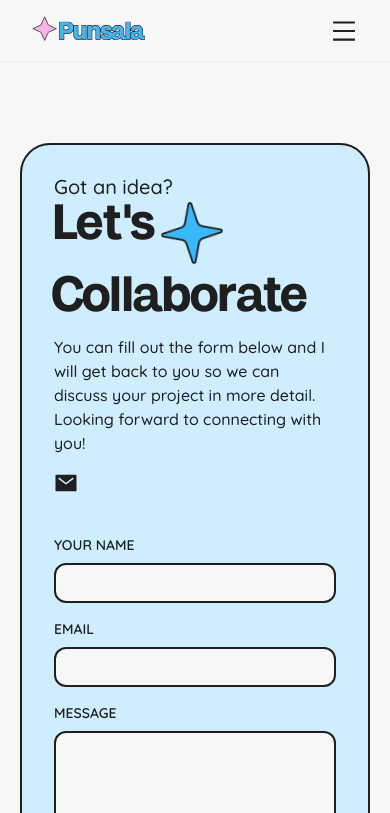
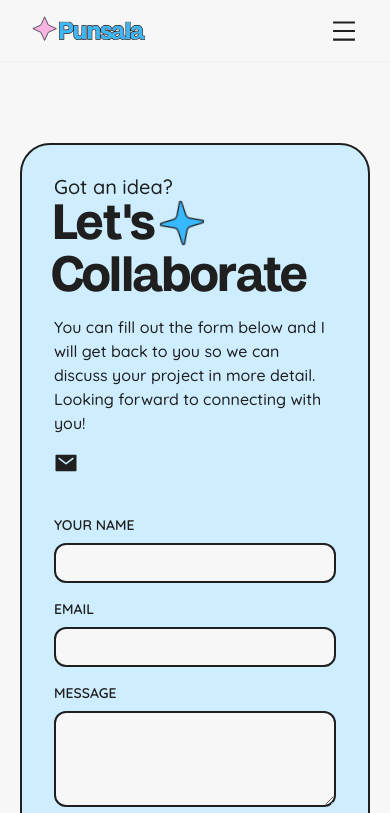
Before and after one commit to MAGHPMallawaarachchi/punsala-portfolio, a Next.js app: page /contact in a window 390 px wide. Shown: the top 813 px of the page. Built offline with nearby package versions, Linux system fonts and the light colour scheme.

Commit message:
Add animation to ContactForm component

```diff
--- a/components/ContactForm.tsx
+++ b/components/ContactForm.tsx
@@ -15,6 +15,7 @@ const ContactForm = () => {
                     <div className='flex'>
                         <h1 className='dark:text-light text-dark sm:text-[80px] text-[50px] sm:tracking-[4px] tracking-[3px] leading-none'>Let's</h1>
                         <motion.div
+                            className='sm:flex hidden'
                             initial={{
                                 rotate: 5,
                             }}
@@ -30,6 +31,24 @@ const ContactForm = () => {
                             }}
                         >
                             <LuSparkle size="72px" className="fill-blue stroke-[0.6px] stroke-dark" color="#38B8FF"/>
+                        </motion.div>
+                        <motion.div
+                            className='flex sm:hidden'
+                            initial={{
+                                rotate: 5,
+                            }}
+                            animate={{
+                                rotate: -5,
+                            }}
+                            transition={{
+                                type: 'tween',
+                                ease: 'easeInOut',
+                                repeat: Infinity,
+                                repeatType: 'reverse',
+                                duration: 0.5,
+                            }}
+                        >
+                            <LuSparkle size="52px" className="fill-blue stroke-[0.6px] stroke-dark" color="#38B8FF"/>
                         </motion.div>
                     </div>
                     <h1 className='dark:text-light text-dark sm:text-[80px] text-[50px] sm:tracking-[4px] tracking-[3px] leading-none'>Collaborate</h1>
```
